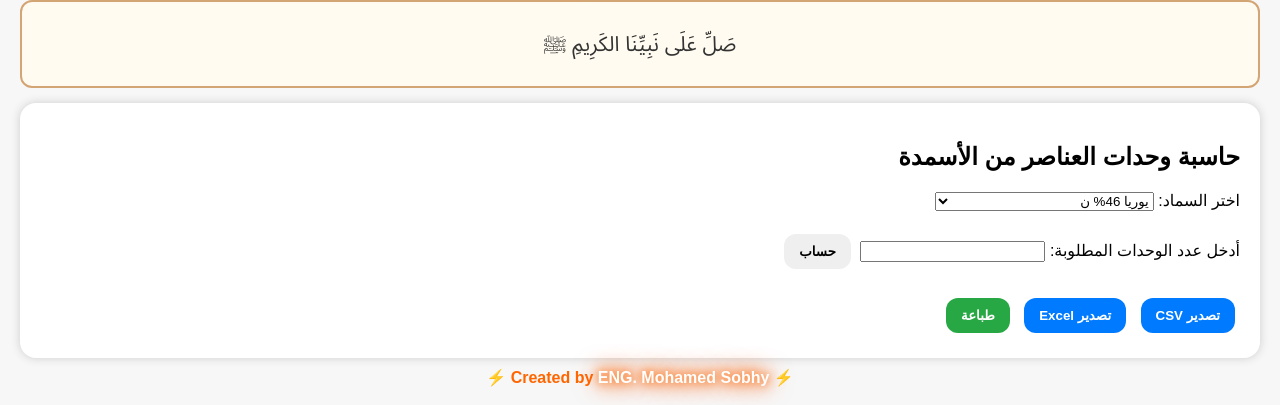
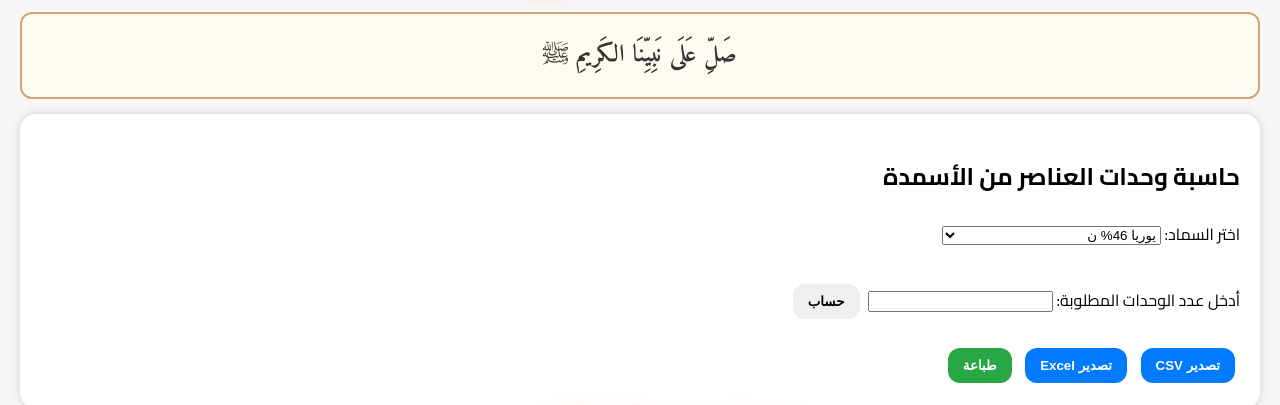
Before and after one commit to Hamo-2003/Fertilizer-Units-Calculator, a plain HTML site: page index.html in a window 1280 px wide. Shown: the part 74-479 px from the top of the page. Drawn offline with Linux system fonts and the light colour scheme.

Commit message:
Update index.html

```diff
--- a/index.html
+++ b/index.html
@@ -3,12 +3,17 @@
 <meta charset="UTF-8">
 <meta name="viewport" content="width=device-width, initial-scale=1.0">
 <title>أداة حساب وحدات السماد</title>
+<link href="https://fonts.googleapis.com/css2?family=Amiri:wght@400;700&family=Cairo:wght@400;700;900&family=Tajawal:wght@400;700;900&display=swap" rel="stylesheet">
 <style>
   body { font-family: 'Cairo', sans-serif; background: #f7f7f7; margin: 20px; }
   .glowing-name {
     color: #fff;
     text-shadow: 0 0 5px #ff6600, 0 0 10px #ff6600, 0 0 15px #ff6600;
     animation: glow 1.5s ease-in-out infinite alternate;
+    font-family: 'Tajawal', 'Cairo', sans-serif;
+    font-weight: 900;
+    font-size: 1.4em;
+    letter-spacing: 1px;
   }
   @keyframes glow {
     from { text-shadow: 0 0 5px #ff6600, 0 0 10px #ff6600, 0 0 15px #ff6600; }
@@ -21,9 +26,12 @@
     background: #fffbf0;
     text-align: center;
     margin: 15px 0;
-    font-size: 1.3em;
+    font-size: 1.5em;
     color: #333;
-    font-weight: 500;
+    font-weight: 900;
+    font-family: 'Amiri', 'Cairo', serif;
+    letter-spacing: 0.5px;
+    line-height: 1.8;
   }
   header, footer { text-align: center; padding: 10px; font-weight: bold; color: #ff6600; }
   .lang-switch { position: absolute; top: 10px; left: 10px; }
```
